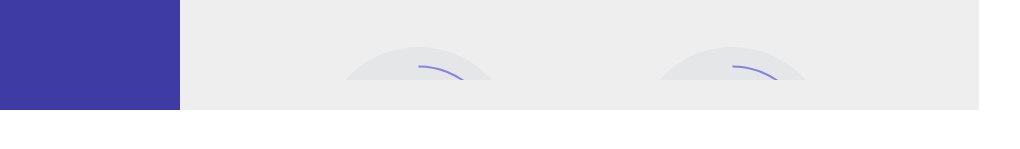
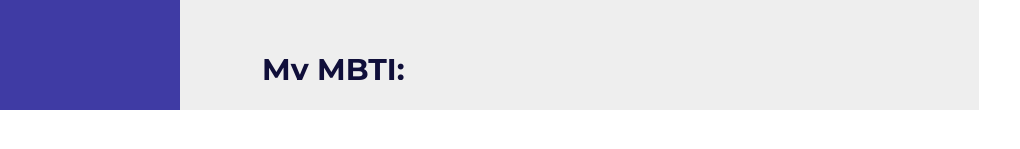
Before and after one commit to felipenjonas/new-cv-felipe, a plain HTML site: page vcard/about.html in a window 1280 px wide. Shown: the part 645-794 px from the top of the page, 260-1280 px from the left. Drawn offline with Linux system fonts and the light colour scheme; some packages are replaced by stand-ins of ours; a script that the page names is missing.

Commit message:
fix: add title MBTI

```diff
--- a/vcard/about.html
+++ b/vcard/about.html
@@ -142,7 +142,8 @@
 						<!-- Loaders -->
 
 						<div class="loaders clearfix">
-
+							<div class="about_title">My MBTI:<br></br>
+							</div>
 							<!-- Loader -->
 							<div class="loader_container">
 								<div class="loader" data-perc="0.73"></div>
```
